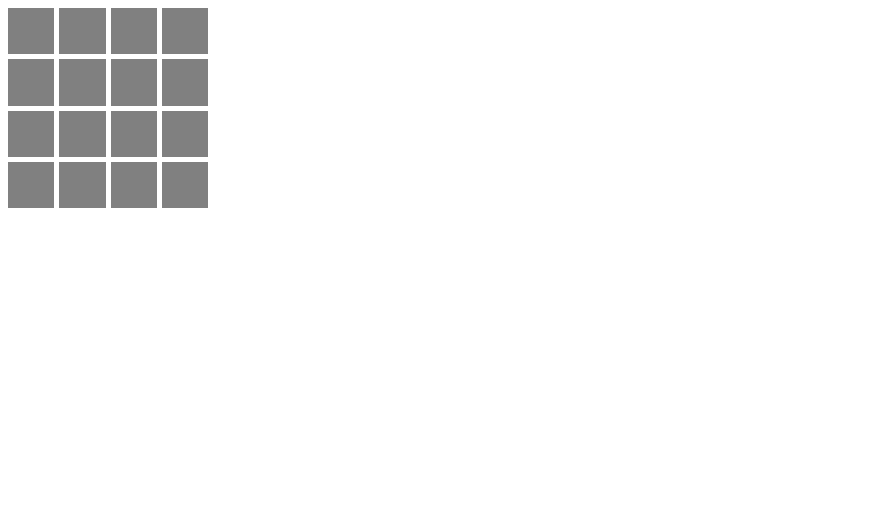
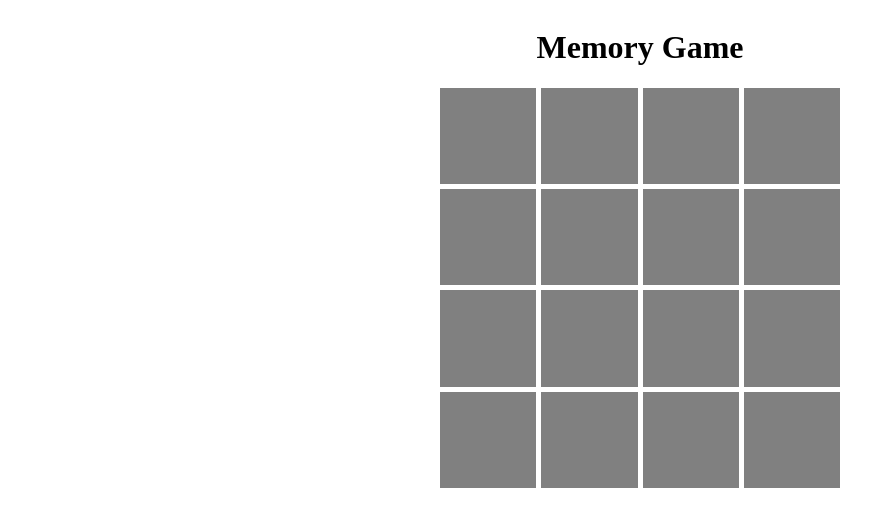
Before and after one commit to XolaniMgube/memory-game, a plain HTML site: page index.html in a window 1280 px wide. Shown: the whole page, without its empty margins (0-895 px from the left). Drawn offline with Linux system fonts and the light colour scheme.

Commit message:
complete

```diff
--- a/css/style.css
+++ b/css/style.css
@@ -1,10 +1,19 @@
+body{
+    display: grid;
+    justify-items: center;
+}
+
 .container{
     display: grid;
     grid-template-columns: repeat(4,1fr);
     grid-template-rows: repeat(4, 1fr);
-    width: 200px;
-    height: 200px;
+    width: 400px;
+    height: 400px;
     grid-gap: 5px;
+}
+
+.card:hover{
+    border: 2px solid red;
 }
 
 .red{
@@ -42,7 +51,3 @@
 .hide-color{
     background-color: gray;
 }
-
-data-color{
-    background-color: orange;
-}
--- a/index.html
+++ b/index.html
@@ -8,6 +8,7 @@
     <link rel="stylesheet" href="css/style.css">
 </head>
 <body>
+    <h1>Memory Game</h1>
     <div class="container">
         <div onclick="card(event)" class="card hide-color"></div>
         <div onclick="card(event)" class="card hide-color"></div>
@@ -26,6 +27,7 @@
         <div onclick="card(event)" class="card hide-color"></div>
         <div onclick="card(event)" class="card hide-color"></div>
     </div>
+
 </body>
 
 <script src="js/main.js"></script>
--- a/js/main.js
+++ b/js/main.js
@@ -12,14 +12,12 @@ for (let color of colors) {
     cardA.className += ` ${color}`
     cardA.setAttribute("data-color", color);
 
-
     const cardBIndex = parseInt(Math.random() * cards.length);
     const cardB = cards[cardBIndex];
     cards.splice(cardBIndex, 1);
     cardB.className += ` ${color}`
-    cardB .setAttribute("data-color", color);
+    cardB.setAttribute("data-color", color);
 }
-
 
 function card(event) {
     let target = event.currentTarget
@@ -41,7 +39,7 @@ function card(event) {
             matches++
             clickedCard = null;
             if (matches == 8) {
-                alert("You Won");
+                alert("you won");
             }
             console.log("cards ARE equal")
         }
```
